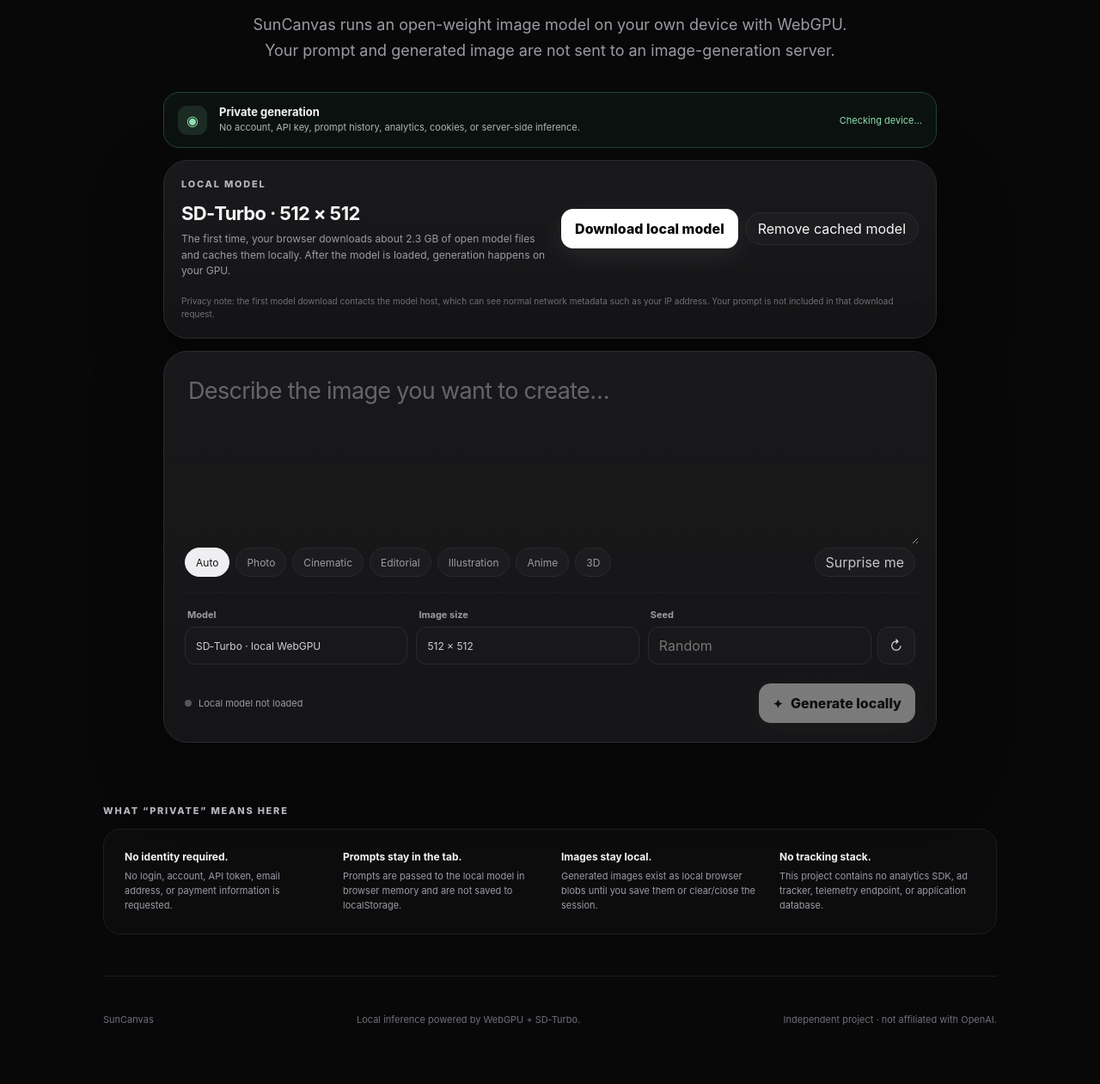
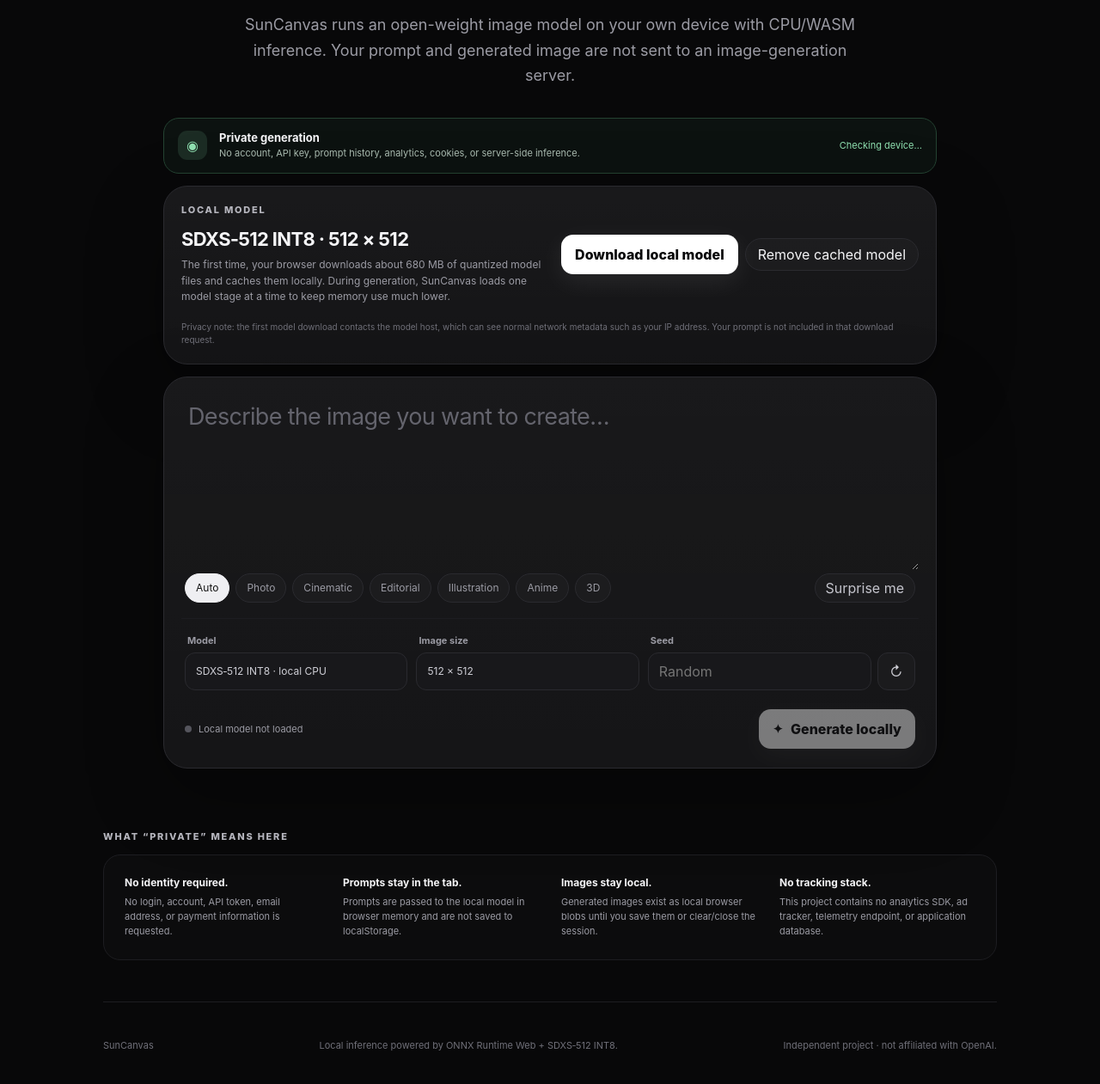
Before and after one commit to godthefather1952/assestanttest, a plain HTML site: page index.html in a window 1280 px wide. Shown: the part 339-1600 px from the top of the page at 86% size. Before the commit the page ends 1574 px from the top, so only its background shows below. Drawn offline with Linux system fonts and the light colour scheme.

Commit message:
Update UI for smaller SDXS local model

```diff
--- a/index.html
+++ b/index.html
@@ -26,7 +26,7 @@
       <section class="hero">
         <p class="eyebrow">LOCAL · PRIVATE · NO ACCOUNT · NO API KEY</p>
         <h1>Your prompt stays with you.</h1>
-        <p class="hero-copy">SunCanvas runs an open-weight image model on your own device with WebGPU. Your prompt and generated image are not sent to an image-generation server.</p>
+        <p class="hero-copy">SunCanvas runs an open-weight image model on your own device with CPU/WASM inference. Your prompt and generated image are not sent to an image-generation server.</p>
       </section>
 
       <section class="privacy-banner">
@@ -41,8 +41,8 @@
       <section class="model-panel" aria-label="Local model">
         <div class="model-copy">
           <p class="eyebrow">LOCAL MODEL</p>
-          <h2>SD‑Turbo · 512 × 512</h2>
-          <p>The first time, your browser downloads about 2.3 GB of open model files and caches them locally. After the model is loaded, generation happens on your GPU.</p>
+          <h2>SDXS‑512 INT8 · 512 × 512</h2>
+          <p>The first time, your browser downloads about 680 MB of quantized model files and caches them locally. During generation, SunCanvas loads one model stage at a time to keep memory use much lower.</p>
         </div>
         <div class="model-actions">
           <button class="generate-btn" id="loadModelBtn" type="button">Download local model</button>
@@ -83,7 +83,7 @@
           <div class="controls-grid local-controls">
             <label class="control">
               <span>Model</span>
-              <div class="fixed-control">SD‑Turbo · local WebGPU</div>
+              <div class="fixed-control">SDXS‑512 INT8 · local CPU</div>
             </label>
             <label class="control">
               <span>Image size</span>
@@ -135,7 +135,7 @@
           </div>
           <div class="card-bar">
             <div class="card-meta">
-              <strong id="resultMeta">SD‑Turbo</strong>
+              <strong id="resultMeta">SDXS‑512 INT8</strong>
               <span id="resultSubmeta">Generated on this device</span>
             </div>
             <div class="card-actions">
@@ -170,7 +170,7 @@
 
     <footer>
       <span>SunCanvas</span>
-      <span>Local inference powered by WebGPU + SD‑Turbo.</span>
+      <span>Local inference powered by ONNX Runtime Web + SDXS‑512 INT8.</span>
       <span>Independent project · not affiliated with OpenAI.</span>
     </footer>
   </div>
```
